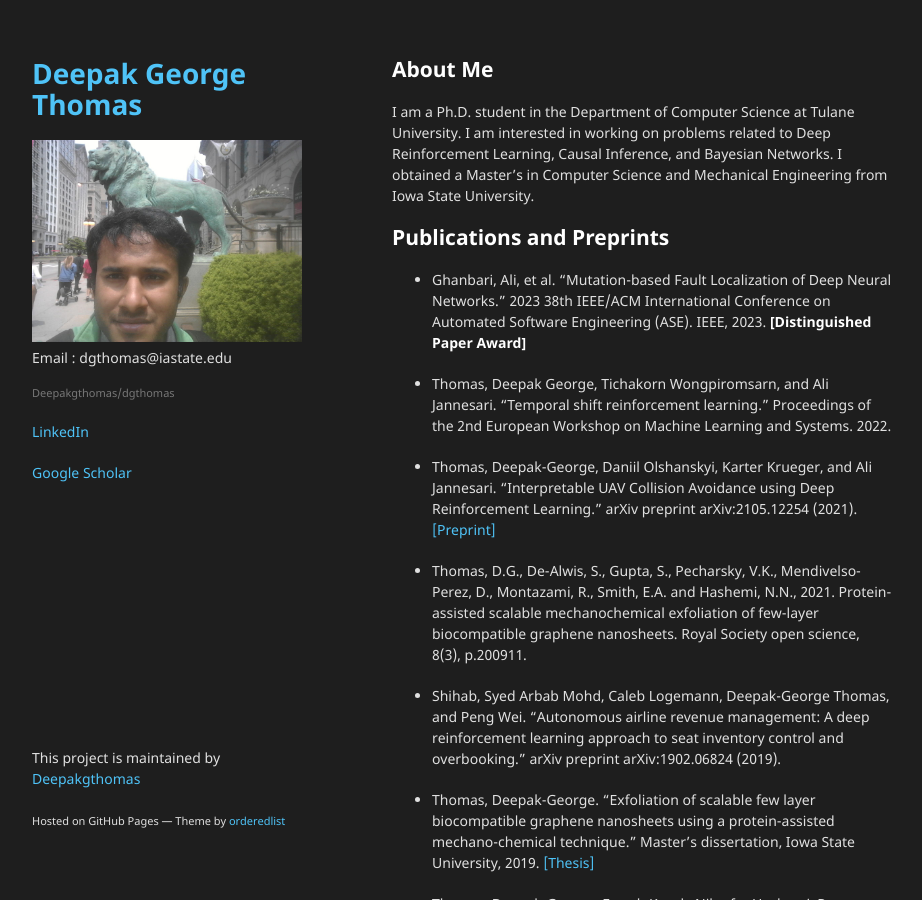
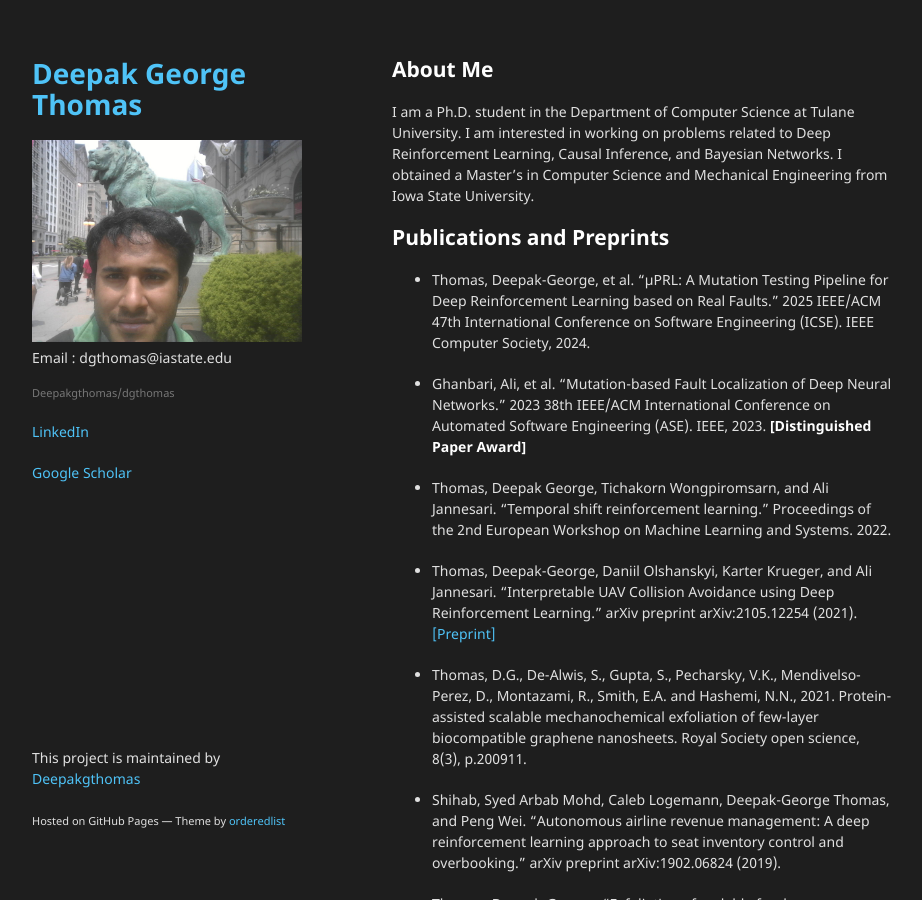
Before and after one commit to Deepakgthomas/dgthomas, a Jekyll site: the page built from index.md, in a window 1280 px wide and 900 px high. Shown: the whole window, without its empty margins (178-1100 px from the left). Built offline with Jekyll 4.4.1, drawn with Linux system fonts in a browser that asks for light colours.

Commit message:
Update index.md

```diff
--- a/index.md
+++ b/index.md
@@ -36,6 +36,8 @@ em, i {
 I am a Ph.D. student in the Department of Computer Science at Tulane University. I am interested in working on problems related to Deep Reinforcement Learning, Causal Inference, and Bayesian Networks. I obtained a Master's in Computer Science and Mechanical Engineering from Iowa State University.
 
 ## Publications and Preprints
+
+- Thomas, Deepak-George, et al. "µPRL: A Mutation Testing Pipeline for Deep Reinforcement Learning based on Real Faults." 2025 IEEE/ACM 47th International Conference on Software Engineering (ICSE). IEEE Computer Society, 2024.
 
 - Ghanbari, Ali, et al. "Mutation-based Fault Localization of Deep Neural Networks." 2023 38th IEEE/ACM International Conference on Automated Software Engineering (ASE). IEEE, 2023. **[Distinguished Paper Award]**
 
```
